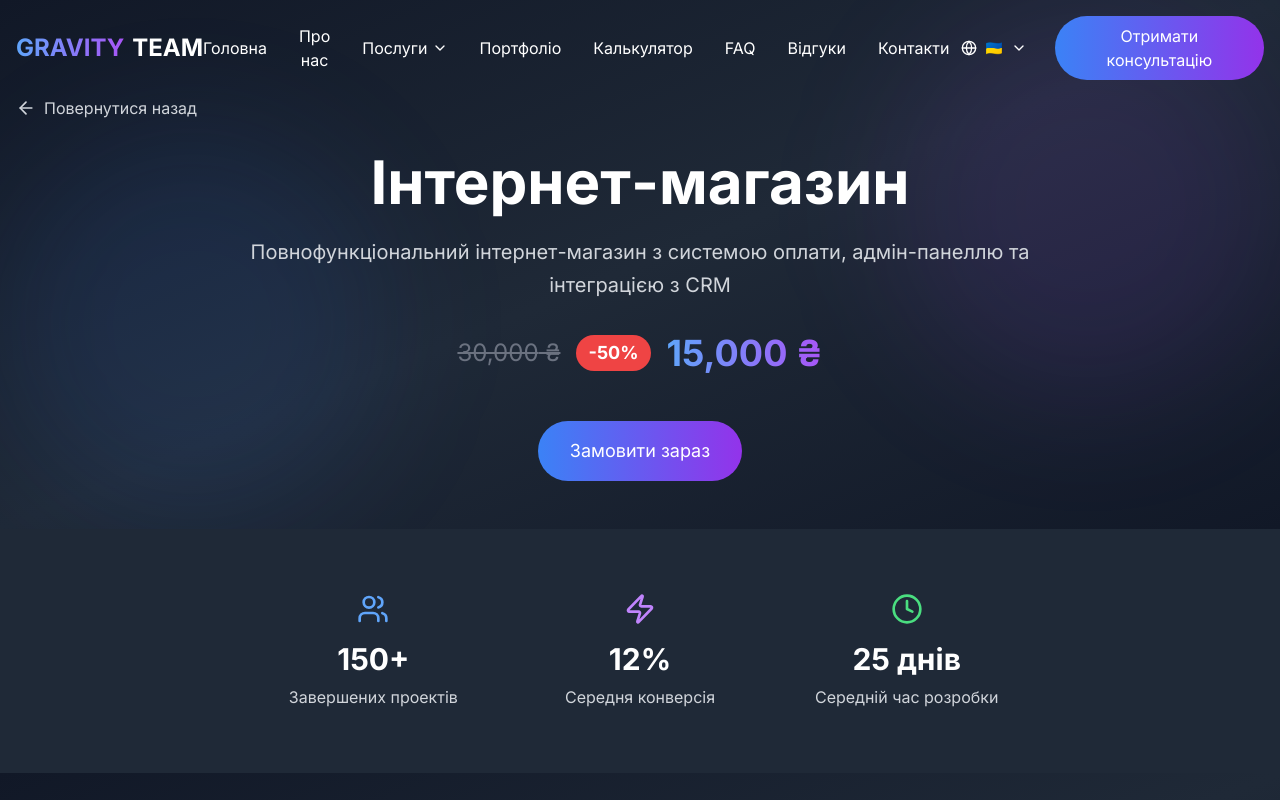
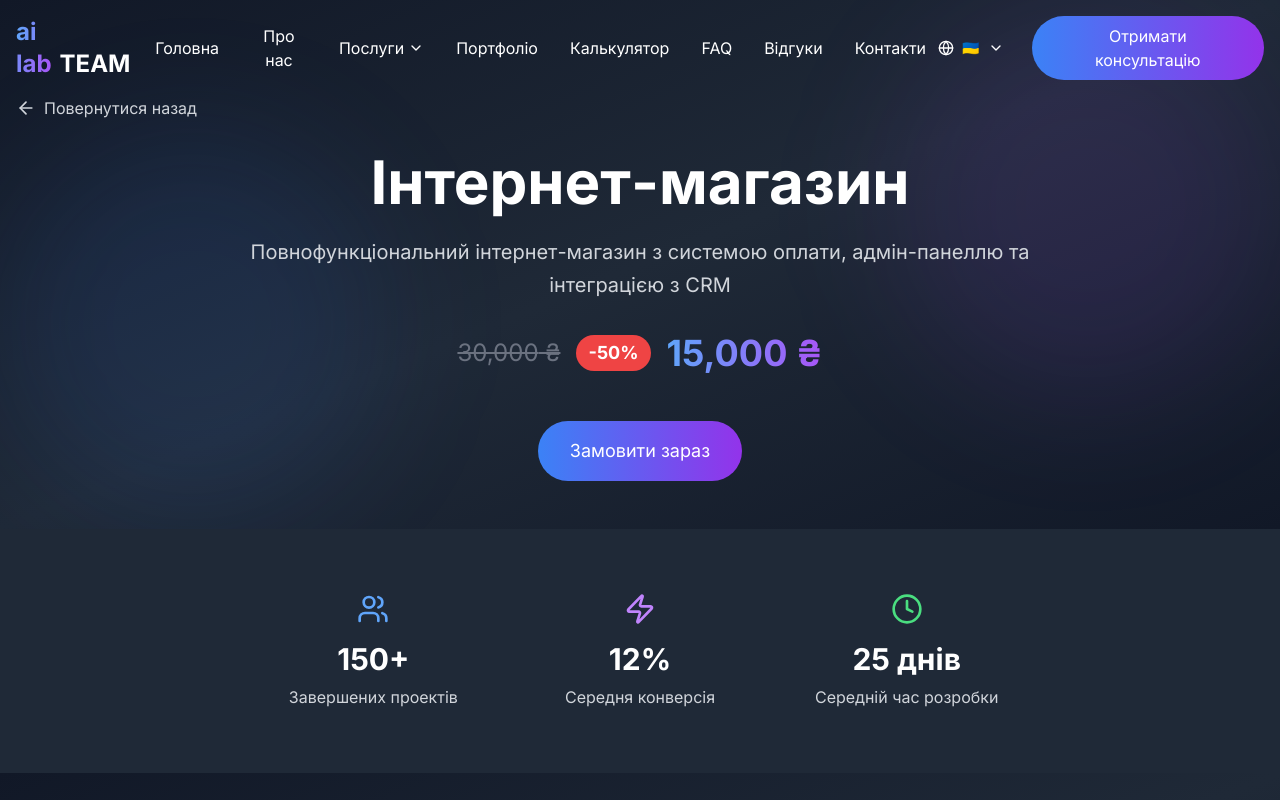
Before and after one commit to tarastm95/work, a React (Vite) app: page /service/1 in a window 1280 px wide. Shown: the top 800 px of the page. Built offline with nearby package versions, Linux system fonts and the light colour scheme.

Commit message:
Change logo text to ai lab

```diff
--- a/src/components/Header.tsx
+++ b/src/components/Header.tsx
@@ -78,7 +78,7 @@ const Header: React.FC = () => {
             onClick={() => navigate('/')}
           >
             <span className="bg-gradient-to-r from-blue-400 to-purple-500 bg-clip-text text-transparent">
-              GRAVITY
+              ai lab
             </span>
             <span className="text-white ml-2">TEAM</span>
           </div>
```
